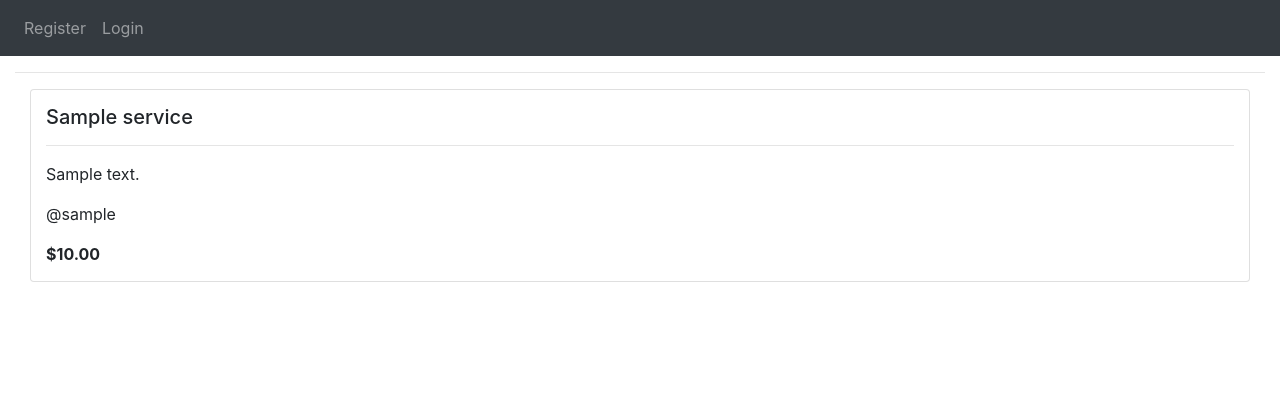
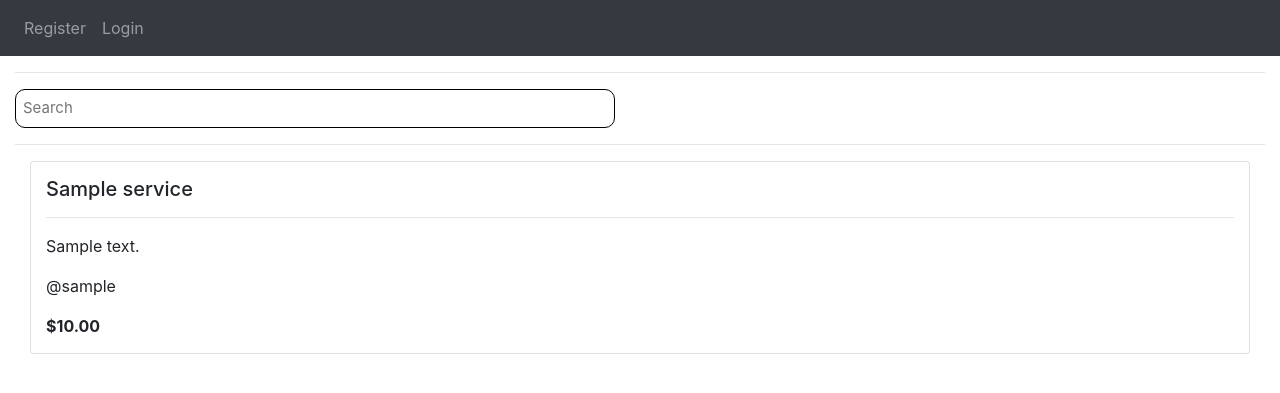
Before and after one commit to AA24107/BookMyService, a Django app: page / in a window 1280 px wide. Shown: the top 393 px of the page. Run offline with Django 5.2, Linux system fonts and the light colour scheme; tables that the repository leaves empty hold one stand-in row (values such as "Sample post"); some libraries are stand-ins or nearby versions.

Commit message:
Complete service detail page and improve UI interactions

```diff
--- a/services/static/services/script.js
+++ b/services/static/services/script.js
@@ -0,0 +1,35 @@
+const searchInput = document.getElementById("search-bar");
+const cards = document.querySelectorAll(".service-card");
+
+searchInput.addEventListener("input", filterCards);
+
+
+cards.forEach(card => {
+    const id = card.dataset.id;
+
+    card.addEventListener("click", () => {
+        window.location.href = `service/${id}`
+    })
+})
+
+
+function filterCards () {
+    const searchTerm = searchInput.value.toLowerCase();
+    const words = searchTerm.split(" ");
+
+    cards.forEach(card => {
+        const cardText = card.textContent.toLowerCase();
+
+        let show = true;
+
+        words.forEach(word => {
+            if (!cardText.includes(word)) {
+                show = false;
+            }
+        })
+
+        card.style.display = show ? 'block' : 'none';
+
+    })
+
+}
--- a/services/static/services/styles.css
+++ b/services/static/services/styles.css
@@ -1,6 +1,16 @@
 .detail-card {
     align-items: center;
     justify-content: center;
+    padding: 20px;
+}
+
+
+#search-bar {
+    width: 600px;
+    padding: 7px;
+    font-size: 15px;
+    border: black solid 1px;
+    border-radius: 10px;
 }
 
 
@@ -8,9 +18,23 @@
     padding: 5px;
     background-color: black;
     color: white;
+    width: 200px;
+}
+
+.button:hover {
+    background-color: white;
+    color: black;
 }
 
 
 .card {
+    display: block;
+    cursor: pointer;
     padding: 15px;
 }
+
+.card:hover {
+    transform: translateY(-4px);
+    box-shadow: 15px;
+    background-color: rgb(170, 174, 179);
+}
--- a/services/templates/services/detail.html
+++ b/services/templates/services/detail.html
@@ -2,12 +2,13 @@
 
 {% block title %}{{service.name}}{% endblock %}
 {% block content %}
-    <div class= "card detail-card mb-3">
+    <hr>
+    <div class= "card mb-3 detail-card">
         <div class="card-body">
             <h1 class="card-title">{{service.name}}</h1>
             <hr>
             <p class="card-text">{{service.description}}</p>
-            <h4 class="card-text">@{{service.provider.user.username}}</h4>
+            <h4 class="card-text"><strong>@{{service.provider.user.username}}</strong></h4>
             <h3 class="card-text"><strong>${{service.price}} </strong></h3>
 
         </div>
--- a/services/templates/services/index.html
+++ b/services/templates/services/index.html
@@ -2,13 +2,16 @@
 
 {% block title %}Home Page{% endblock %}
 {% block content %}
-
+    <hr>
+    <div class="search">
+        <input name="search" id="search-bar" placeholder="Search">
+    </div>
     <hr>
     {% if services %}
     <div class="container-fluid" id="service-container">
         <!--Service Cards-->
             {% for service in services %}
-                <div class= "card service-cards mb-3">
+                <div class= "card service-card mb-3" data-id="{{service.id}}">
                     <div>
                         <h5 class="card-title">{{service.name}}</h5>
                         <hr>
--- a/services/templates/services/layout.html
+++ b/services/templates/services/layout.html
@@ -33,7 +33,7 @@
                 </ul>
             </div>
         </nav>
-        <div class="container-fluid">
+        <div class="container-fluid mb-3">
             {% if message %}
                 <div class="container-flex">
                     {{message}}
@@ -42,7 +42,7 @@
             {% block content %} {% endblock %}
         </div>
 
-        <script src="https://cdn.jsdelivr.net/npm/bootstrap@5.3.8/dist/js/bootstrap.bundle.min.js" integrity="sha384-FKyoEForCGlyvwx9Hj09JcYn3nv7wiPVlz7YYwJrWVcXK/BmnVDxM+D2scQbITxI" crossorigin="anonymous"></script>
-        <script src="{% static 'services/script.js' %}"></script>
+        <script src="https://cdn.jsdelivr.net/npm/bootstrap@5.3.8/dist/js/bootstrap.bundle.min.js" integrity="sha384-FKyoEForCGlyvwx9Hj09JcYn3nv7wiPVlz7YYwJrWVcXK/BmnVDxM+D2scQbITxI" crossorigin="anonymous" defer></script>
+        <script src="{% static 'services/script.js' %}" defer></script>
     </body>
 </html>
--- a/services/views.py
+++ b/services/views.py
@@ -16,6 +16,7 @@ def index(request):
         "services": services
     })
 
+@login_required
 def detail(request, service_id):
     service = Service.objects.get(id = service_id)
     return render(request, "services/detail.html", {
```
